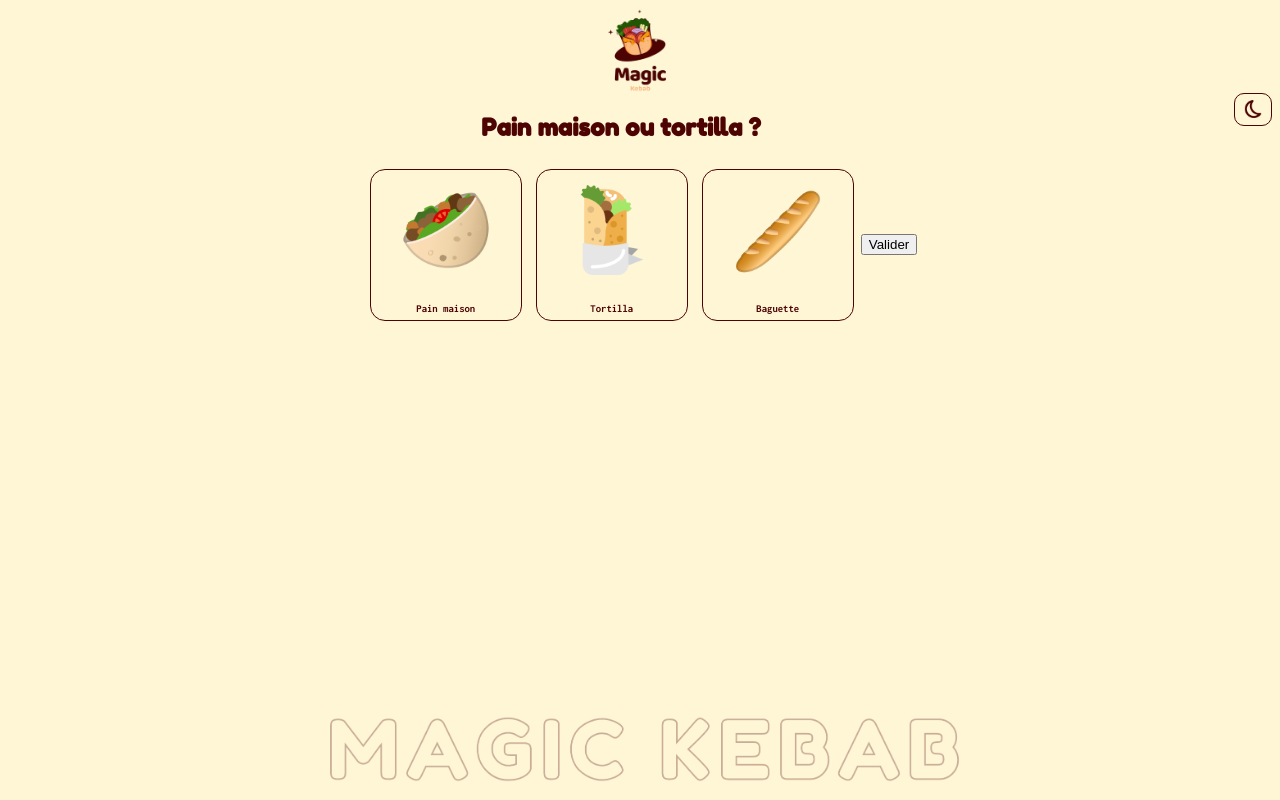
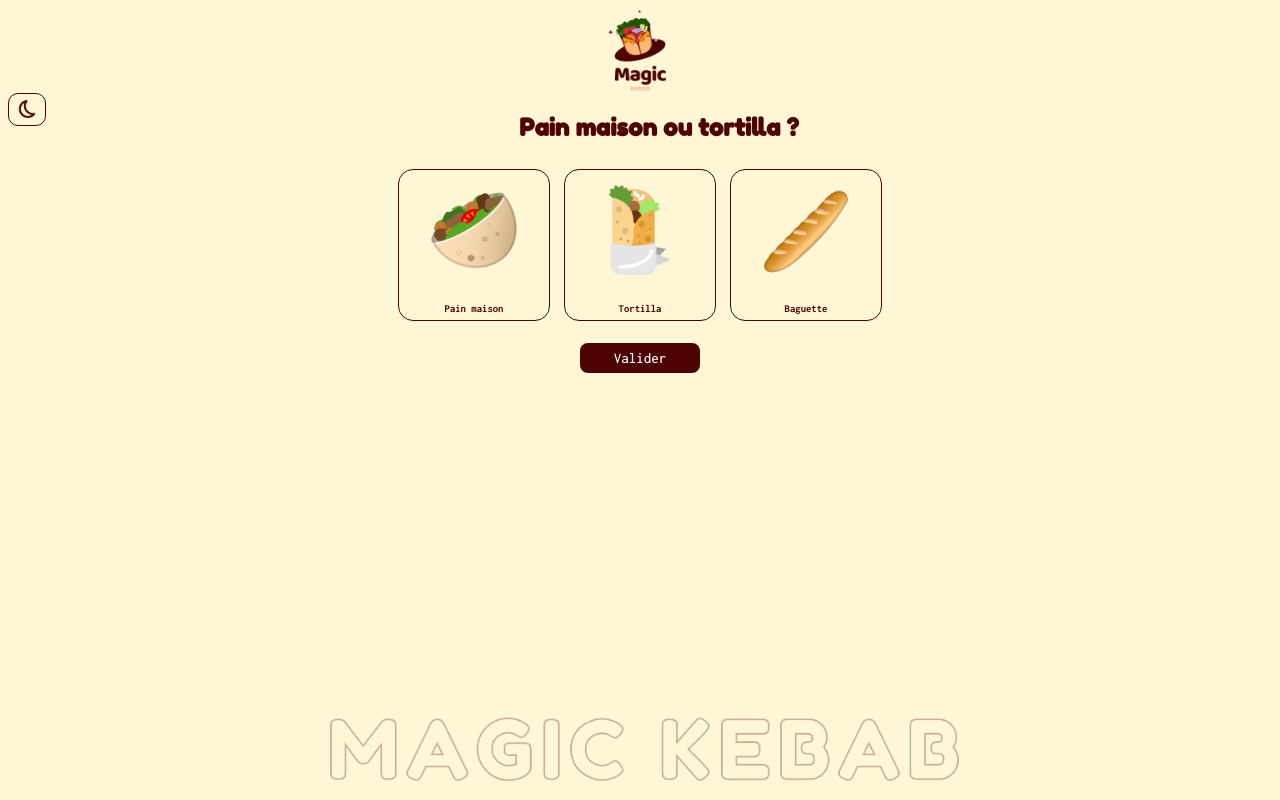
Before and after one commit to lea-hmd/3FULLFT-Project, a React (Create React App) app: page / in a window 1280 px wide. Built offline with nearby package versions, Linux system fonts and the light colour scheme.

Commit message:
Fix cart style and button style

```diff
--- a/src/App.css
+++ b/src/App.css
@@ -6,3 +6,31 @@ h2 {
   display: flex;
   justify-content: center;
 }
+.btnContainer {
+  display: flex;
+  justify-content: center;
+  align-items: center;
+}
+
+.button {
+  background-color: #4d0302;
+  color: #fff;
+  border-radius: 8px;
+  min-height: 30px;
+  min-width: 120px;
+  border: none;
+  font-family: Inconsolata;
+  font-size: 15px;
+  text-align: center;
+  margin: 15px 0;
+}
+.buttonQty {
+  background-color: #4d0302;
+  color: #fff;
+  border-radius: 5px;
+  min-height: 20px;
+  min-width: 20px;
+  border: none;
+  font-family: Inconsolata;
+  font-size: 15px;
+}
--- a/src/components/panier/Panier.css
+++ b/src/components/panier/Panier.css
@@ -1,29 +1,14 @@
 .Panier {
   position: absolute;
   right: 0;
-  height: 70%;
+  height: 65%;
   width: 400px;
   background-color: #fffcf0;
-  z-index: 150;
+  border-radius: 15px;
+  border: solid 1px #4d0302;
   display: flex;
+  padding-left: 15px;
   justify-content: space-between;
   align-items: center;
   flex-direction: column;
 }
-
-.button {
-  background-color: #4d0302;
-  color: #fff;
-  border-radius: 8px;
-  min-height: 68px;
-  min-width: 170px;
-  border: 1px solid #4d0302;
-  box-sizing: border-box;
-  font-family: Inconsolata;
-  font-style: normal;
-  font-weight: bold;
-  font-size: 24px;
-  line-height: 25px;
-  text-align: center;
-  margin: 15px 0;
-}
--- a/src/components/panier/Panier.js
+++ b/src/components/panier/Panier.js
@@ -49,10 +49,15 @@ export default function Panier() {
           }
           return (
             <div className='element'>
-              <button onClick={() => moreQty(value.id)}>+</button>
-              <button onClick={() => lessQty(value.id, value.quantity)}>
+              <button className='buttonQty' onClick={() => moreQty(value.id)}>
+                +
+              </button>{' '}
+              <button
+                className='buttonQty'
+                onClick={() => lessQty(value.id, value.quantity)}
+              >
                 -
-              </button>
+              </button>{' '}
               {value.kebab.pain +
                 ' / ' +
                 value.kebab.viande +
@@ -75,6 +80,7 @@ export default function Panier() {
 
   if (orderState.orderCart.length !== 0) {
     return (
+      <>
         <div className='Panier'>
           <h2>PANIER</h2>
           {cart}
@@ -85,6 +91,7 @@ export default function Panier() {
             Reset
           </button>
         </div>
+      </>
     );
   } else {
     return <></>;
--- a/src/components/styles/CardStyles.js
+++ b/src/components/styles/CardStyles.js
@@ -13,7 +13,7 @@ export const selectedCardStyle = {
   textAlign: 'center',
   width: '150px',
   height: '150px',
-  border: '4px solid',
+  border: '3px solid',
   display: 'flex',
   borderRadius: '15px',
   flexDirection: 'column',
--- a/src/components/themes/Toggler.js
+++ b/src/components/themes/Toggler.js
@@ -11,7 +11,7 @@ const Button = styled.button`
   border-radius: 10px;
   cursor: pointer;
   padding-top: 0.2rem;
-  float: right;
+  float: left;
   }
 `;
 
--- a/src/views/ChoixGarnitures.js
+++ b/src/views/ChoixGarnitures.js
@@ -27,11 +27,16 @@ export default function ChoixGarnitures() {
               title={title}
             ></SelectableCardGarniture>
           ))}{' '}
-          <button onClick={() => history.replace('/choix-sauces')}>
-            VALIDER
-          </button>
         </Grid>
       </Box>
+      <div className='btnContainer'>
+        <button
+          className='button'
+          onClick={() => history.replace('/choix-sauces')}
+        >
+          Valider
+        </button>
+      </div>
     </>
   );
 }
--- a/src/views/ChoixPains.js
+++ b/src/views/ChoixPains.js
@@ -25,11 +25,16 @@ export default function ChoixPains() {
           {pains.map(({ _id: id, title }) => (
             <SelectableCardPain _id={id} title={title}></SelectableCardPain>
           ))}
-          <button onClick={() => history.replace('/choix-viandes')}>
-            Valider
-          </button>
         </Grid>
       </Box>
+      <div className='btnContainer'>
+        <button
+          className='button'
+          onClick={() => history.replace('/choix-viandes')}
+        >
+          Valider
+        </button>
+      </div>
     </>
   );
 }
--- a/src/views/ChoixSauces.js
+++ b/src/views/ChoixSauces.js
@@ -29,9 +29,13 @@ export default function ChoixSauces() {
           {sauces.map(({ _id: id, title }) => (
             <SelectableCardSauce _id={id} title={title}></SelectableCardSauce>
           ))}
-          <button onClick={commande}>Afficher la commande</button>
         </Grid>
       </Box>
+      <div className='btnContainer'>
+        <button className='button' onClick={commande}>
+          Afficher la commande
+        </button>
+      </div>
     </>
   );
 }
--- a/src/views/ChoixViandes.js
+++ b/src/views/ChoixViandes.js
@@ -24,11 +24,16 @@ export default function ChoixViandes() {
           {viandes.map(({ _id: id, title }) => (
             <SelectableCardViande _id={id} title={title}></SelectableCardViande>
           ))}
-          <button onClick={() => history.replace('/choix-garnitures')}>
-            Valider
-          </button>
         </Grid>
       </Box>
+      <div className='btnContainer'>
+        <button
+          className='button'
+          onClick={() => history.replace('/choix-garnitures')}
+        >
+          Valider
+        </button>
+      </div>
     </>
   );
 }
--- a/src/views/Commande.js
+++ b/src/views/Commande.js
@@ -42,7 +42,9 @@ export default function Commande() {
             return <SelectableCardSauce title={sauce}></SelectableCardSauce>;
           })
         : null}
-      <button onClick={addToCart}>Valider la commande</button>
+      <button className='button' onClick={addToCart}>
+        Valider la commande
+      </button>
     </>
   );
 }
```
Lines whose indentation alone changed are shown as unchanged.
